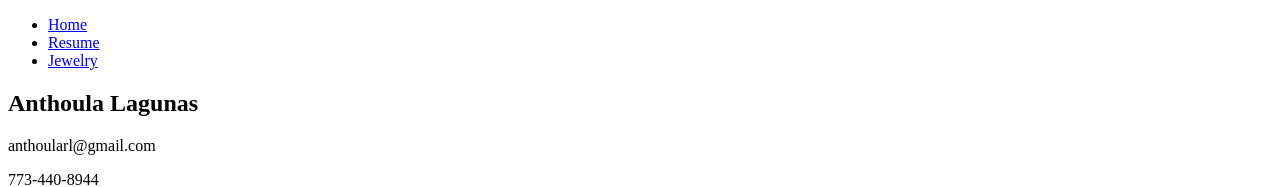
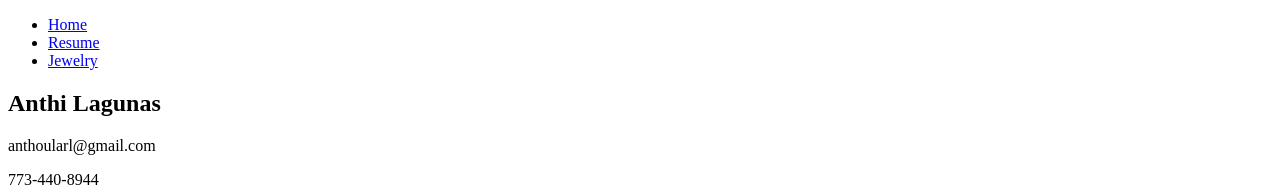
Before and after one commit to apatelidas/ITMD-361-Project-1-, a plain HTML site: page Resume.html in a window 1280 px wide. Shown: the top 187 px of the page. Drawn offline with Linux system fonts and the light colour scheme.

Commit message:
Update Resume.html

```diff
--- a/Resume.html
+++ b/Resume.html
@@ -14,7 +14,7 @@
 	</ul>
 
 
-		<h2>Anthoula Lagunas</h2>
+		<h2>Anthi Lagunas</h2>
 		<p>anthoularl@gmail.com</p>
 		<p>773-440-8944</p>
 
```
